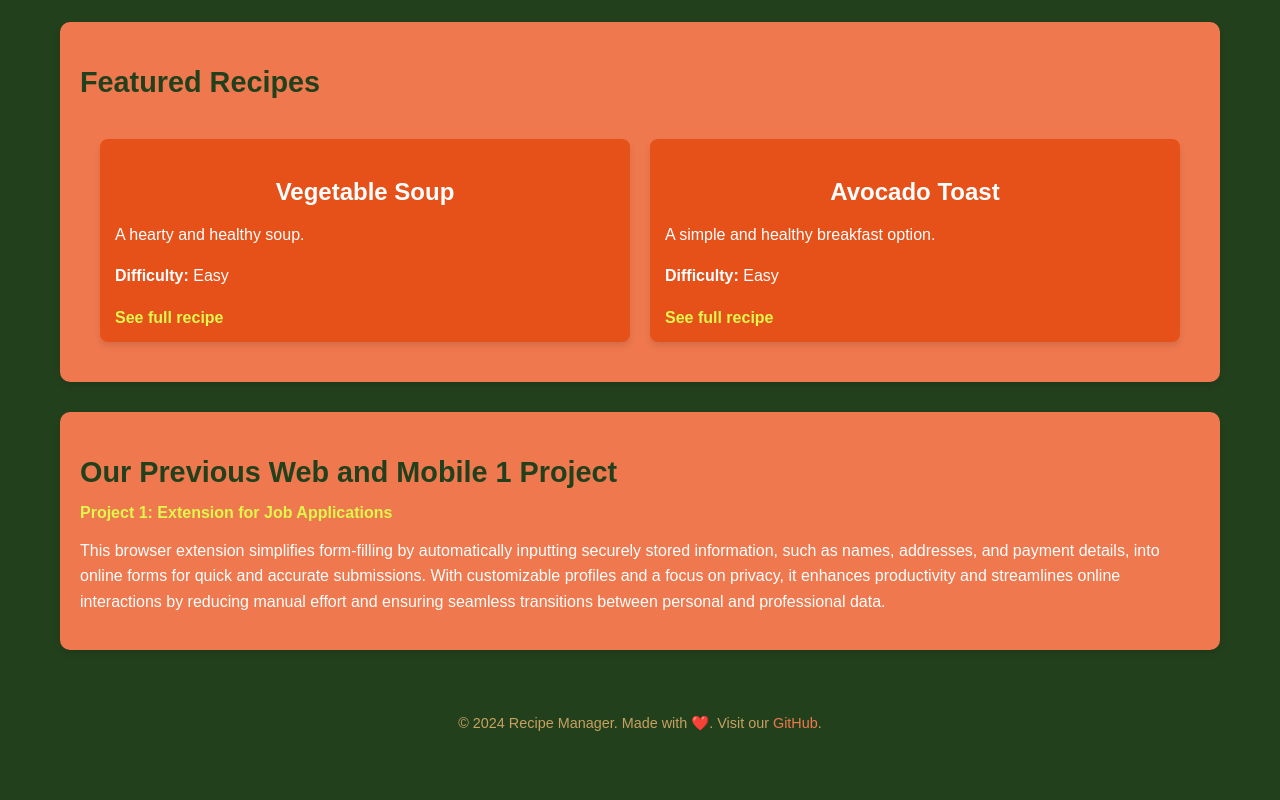
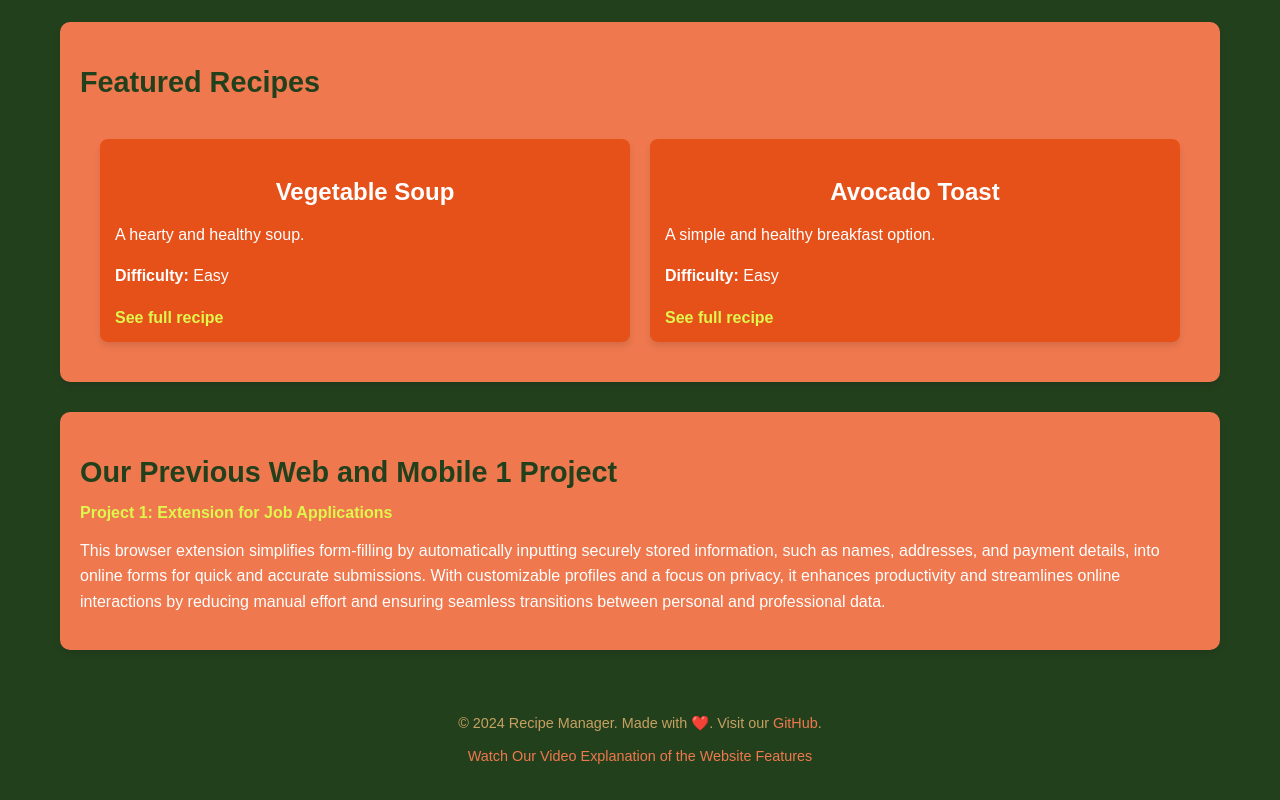
Before and after one commit to ZakirAghakishiyev/WM1-Project2-Group-10, a React (Create React App) app: page / in a window 1280 px wide. Shown: the part 210-1010 px from the top of the page. Built offline with nearby package versions, Linux system fonts and the light colour scheme; data requests are answered from the project's data file.

Commit message:
Link to video

```diff
--- a/src/pages/Home.js
+++ b/src/pages/Home.js
@@ -74,6 +74,14 @@ const Home = () => {
             GitHub
           </a>
           .
+
+          <br/> <br/> <a
+      href="https://youtu.be/xa8nl9U3tug"
+      target="_blank"
+      rel="noopener noreferrer"
+    >
+      Watch Our Video Explanation of the Website Features
+    </a>
         </p>
       </footer>
     </div>
```
